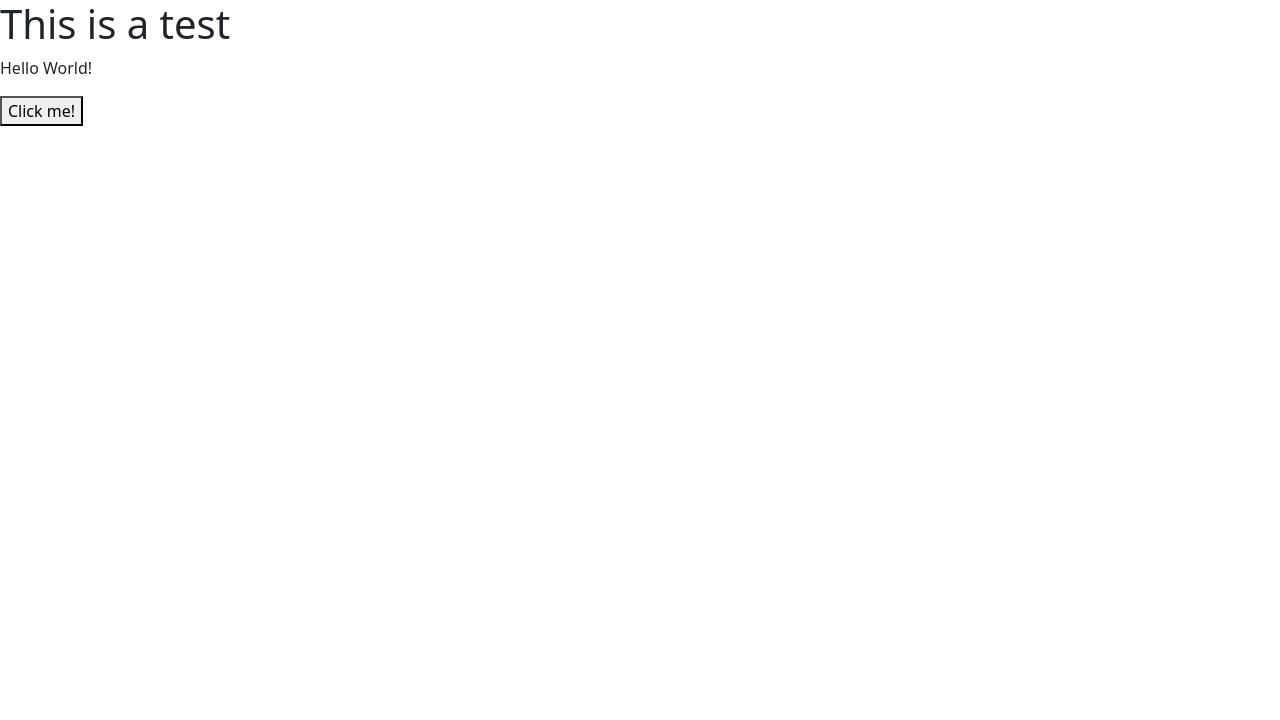
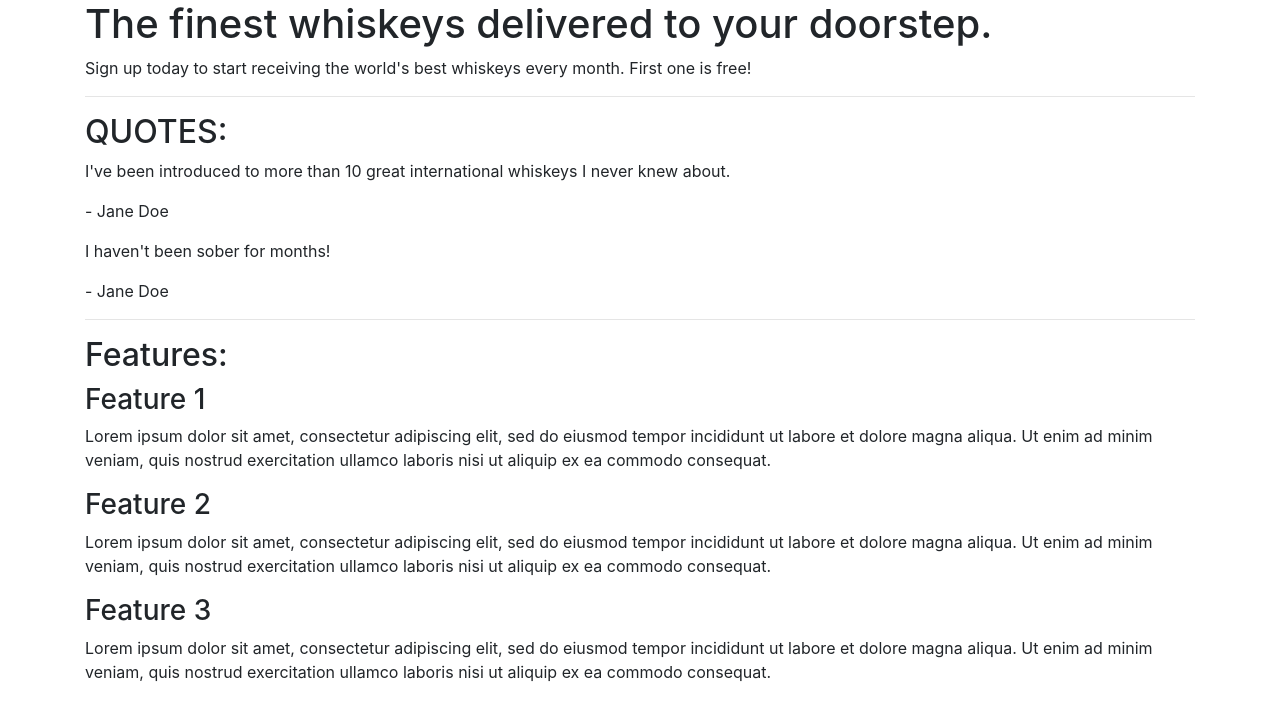
Before and after one commit to geoffmc67/bootstrap-test, a plain HTML site: page index.html in a window 1280 px wide. Drawn offline with nearby package versions, Linux system fonts and the light colour scheme.

Commit message:
add lesson source code for basic structure

```diff
--- a/index.html
+++ b/index.html
@@ -1,16 +1,56 @@
 <!DOCTYPE html>
-<html lang="en">
+<html lang="en-us">
+
 <head>
-    <meta charset="UTF-8">
-    <meta name="viewport" content="width=device-width, initial-scale=1.0">
-    <title>Document</title>
-    <!--Bootstrap bundle-->
-    <link href="https://cdn.jsdelivr.net/npm/bootstrap@5.3.3/dist/css/bootstrap.min.css" rel="stylesheet" integrity="sha384-QWTKZyjpPEjISv5WaRU9OFeRpok6YctnYmDr5pNlyT2bRjXh0JMhjY6hW+ALEwIH" crossorigin="anonymous">
-    <script src="https://cdn.jsdelivr.net/npm/bootstrap@5.3.3/dist/js/bootstrap.bundle.min.js" integrity="sha384-YvpcrYf0tY3lHB60NNkmXc5s9fDVZLESaAA55NDzOxhy9GkcIdslK1eN7N6jIeHz" crossorigin="anonymous"></script>
+    <meta charset="utf-8">
+
+    <title>Whiskey Drop | Taste a new whiskey every month</title>
+        <link rel="stylesheet" href="https://stackpath.bootstrapcdn.com/bootstrap/4.1.3/css/bootstrap.min.css" integrity="sha384-MCw98/SFnGE8fJT3GXwEOngsV7Zt27NXFoaoApmYm81iuXoPkFOJwJ8ERdknLPMO" crossorigin="anonymous">
 </head>
+
 <body>
-    <h1>This is a test</h1>
-    <p>Hello World!</p>
-    <button>Click me!</button>
+    <article class="container">
+        <!-- Callout -->
+        <section class="callout">
+            <h1>The finest whiskeys delivered to your doorstep.</h1>
+            <p>Sign up today to start receiving the world's best whiskeys every month. First one is free!</p>
+        </section>
+        <!-- /.callout -->
+        <hr>
+
+        <!-- Quotes -->
+        <section class="quotes">
+            <h2 class="text-uppercase">Quotes:</h2>
+            <div class="quote">
+                <p>I've been introduced to more than 10 great international whiskeys I never knew about.</p>
+                <p>- Jane Doe</p>
+            </div>
+            <div class="quote">
+                <p>I haven't been sober for months!</p>
+                <p>- Jane Doe</p>
+            </div>
+        </section>
+        <!-- /.quotes -->
+        <hr>
+
+        <!-- Features -->
+        <section class="features">
+            <h2>Features:</h2>
+            <div class="feature">
+                <h3>Feature 1</h3>
+                <p>Lorem ipsum dolor sit amet, consectetur adipiscing elit, sed do eiusmod tempor incididunt ut labore et dolore magna aliqua. Ut enim ad minim veniam, quis nostrud exercitation ullamco laboris nisi ut aliquip ex ea commodo consequat.</p>
+            </div>
+            <div class="feature">
+                <h3>Feature 2</h3>
+                <p>Lorem ipsum dolor sit amet, consectetur adipiscing elit, sed do eiusmod tempor incididunt ut labore et dolore magna aliqua. Ut enim ad minim veniam, quis nostrud exercitation ullamco laboris nisi ut aliquip ex ea commodo consequat.</p>
+            </div>
+            <div class="feature">
+                <h3>Feature 3</h3>
+                <p>Lorem ipsum dolor sit amet, consectetur adipiscing elit, sed do eiusmod tempor incididunt ut labore et dolore magna aliqua. Ut enim ad minim veniam, quis nostrud exercitation ullamco laboris nisi ut aliquip ex ea commodo consequat.</p>
+            </div>
+        </section>
+        <!-- /.features -->
+    </article>
 </body>
+
 </html>
```
